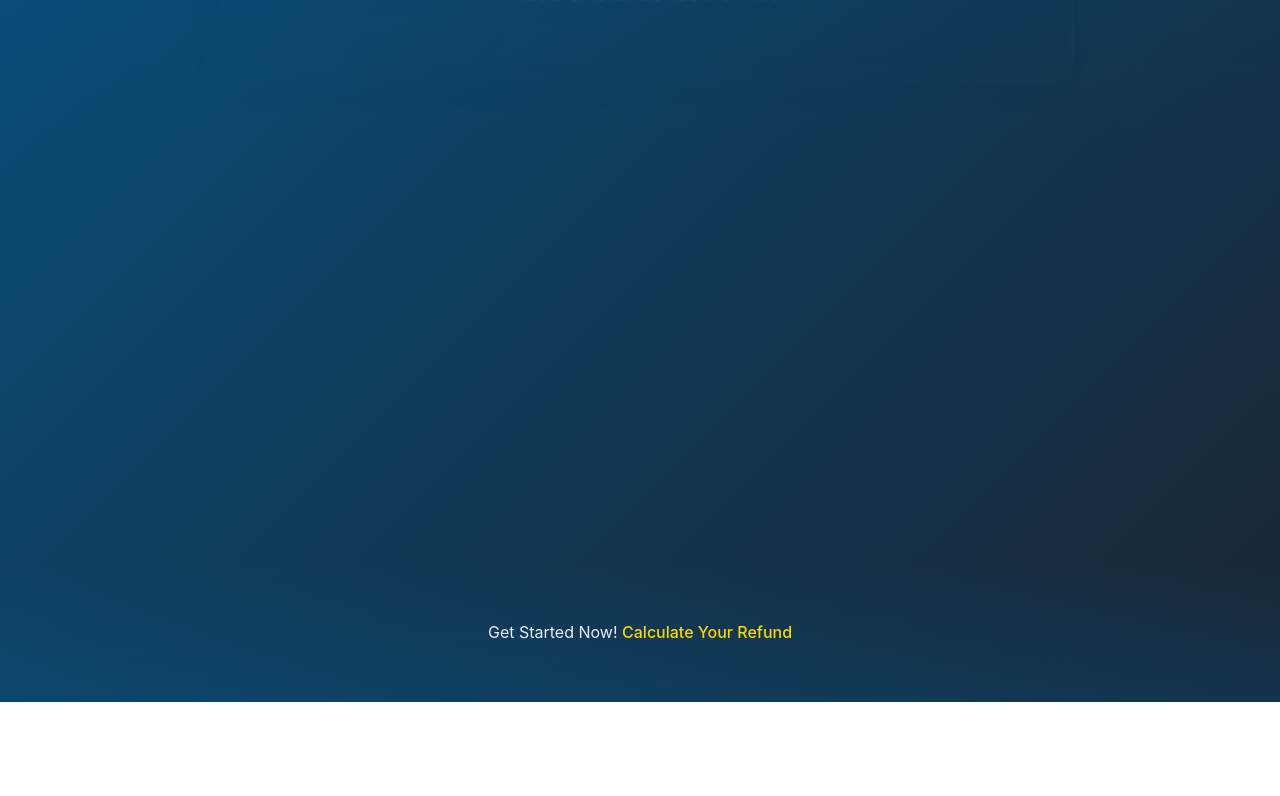
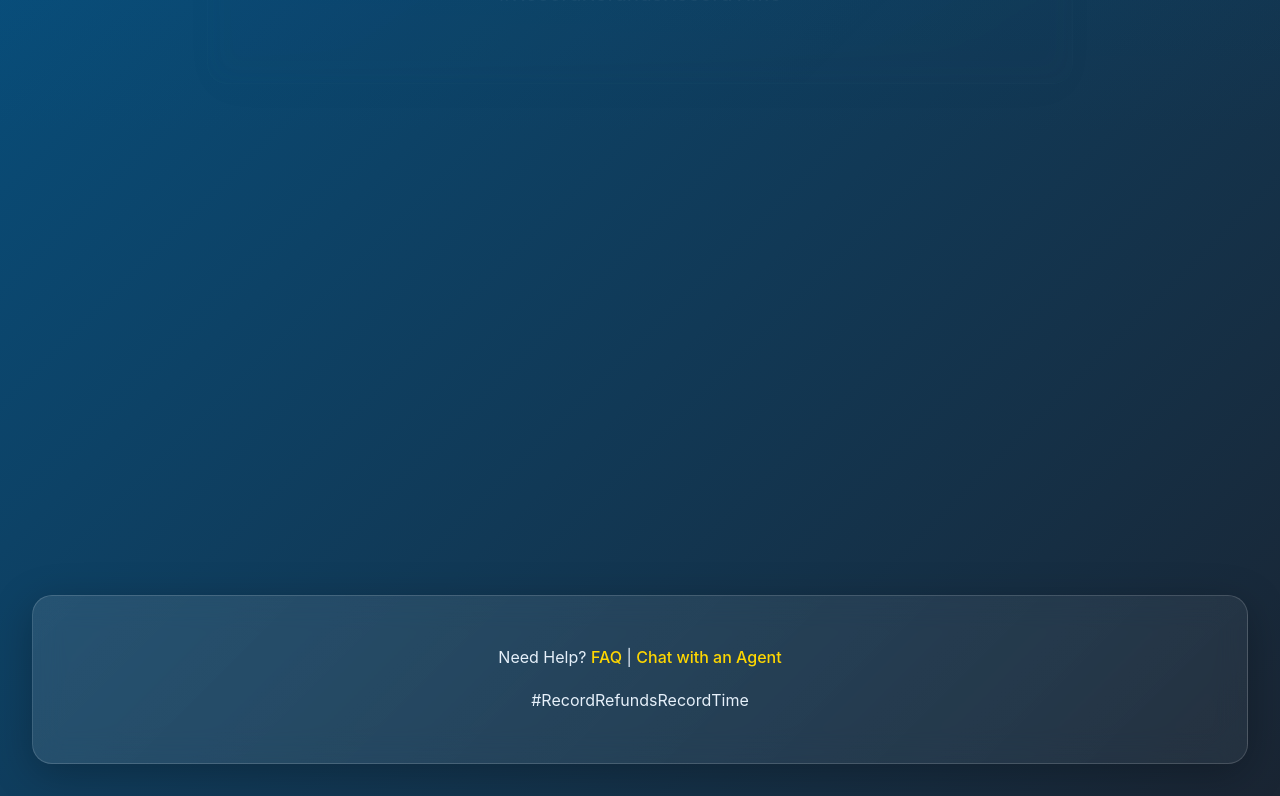
Before and after one commit to ZZachWWins/rr, a React (Create React App) app in the folder frontend/: page / in a window 1280 px wide. Shown: the part 974-1770 px from the top of the page. Before the commit the page ends 1676 px from the top, so only its background shows below. Built offline with nearby package versions, Linux system fonts and the light colour scheme; no server answers.

Commit message:
new changes

```diff
--- a/frontend/src/App.js
+++ b/frontend/src/App.js
@@ -11,7 +11,8 @@ import RefundCalculator from "./components/RefundCalculator";
 import UserAgreement from "./components/UserAgreement";
 import Testimonials from "./components/Testimonials";
 import Contact from "./components/Contact";
-import Footer from "./components/Footer";
+import TopBanner from "./components/TopBanner";
+import Footer from "./components/Footer"; // Ensure this is used
 
 gsap.registerPlugin(ScrollTrigger);
 
@@ -34,6 +35,7 @@ function App() {
   return (
     <Router>
       <div className="app">
+        <TopBanner />
         <Header />
         <nav className="sticky-header bg-gray-800 p-4 shadow-lg">
           <ul className="flex space-x-6 justify-center">
@@ -148,9 +150,7 @@ function App() {
             element={<UserAgreement />}
           />
         </Routes>
-        <footer className="bg-gray-800 text-center py-6">
-          <p>Get Started Now! <a href="/calculator" className="text-teal-300 hover:underline">Calculate Your Refund</a></p>
-        </footer>
+        <Footer /> {/* Ensure Footer is rendered */}
       </div>
     </Router>
   );
```
